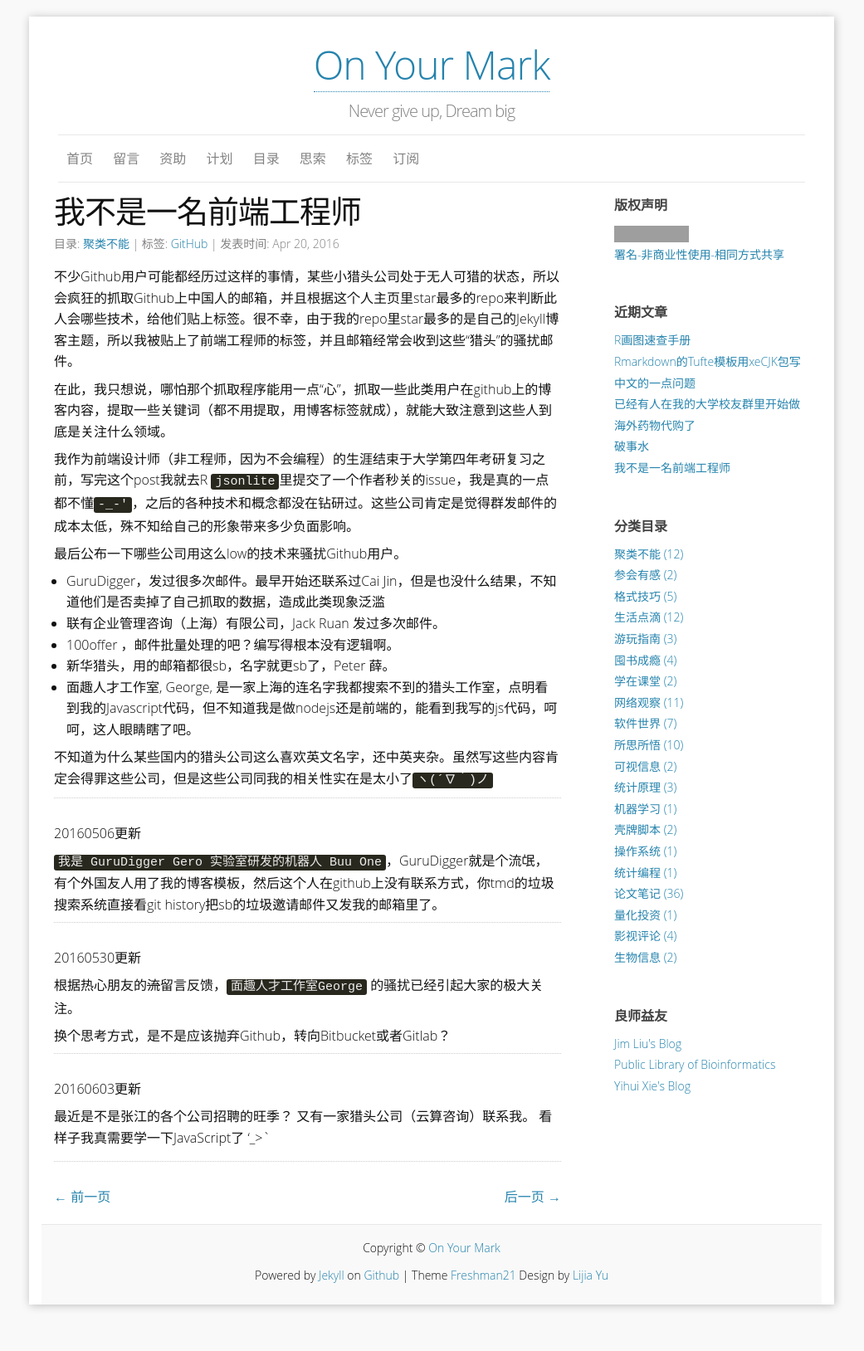
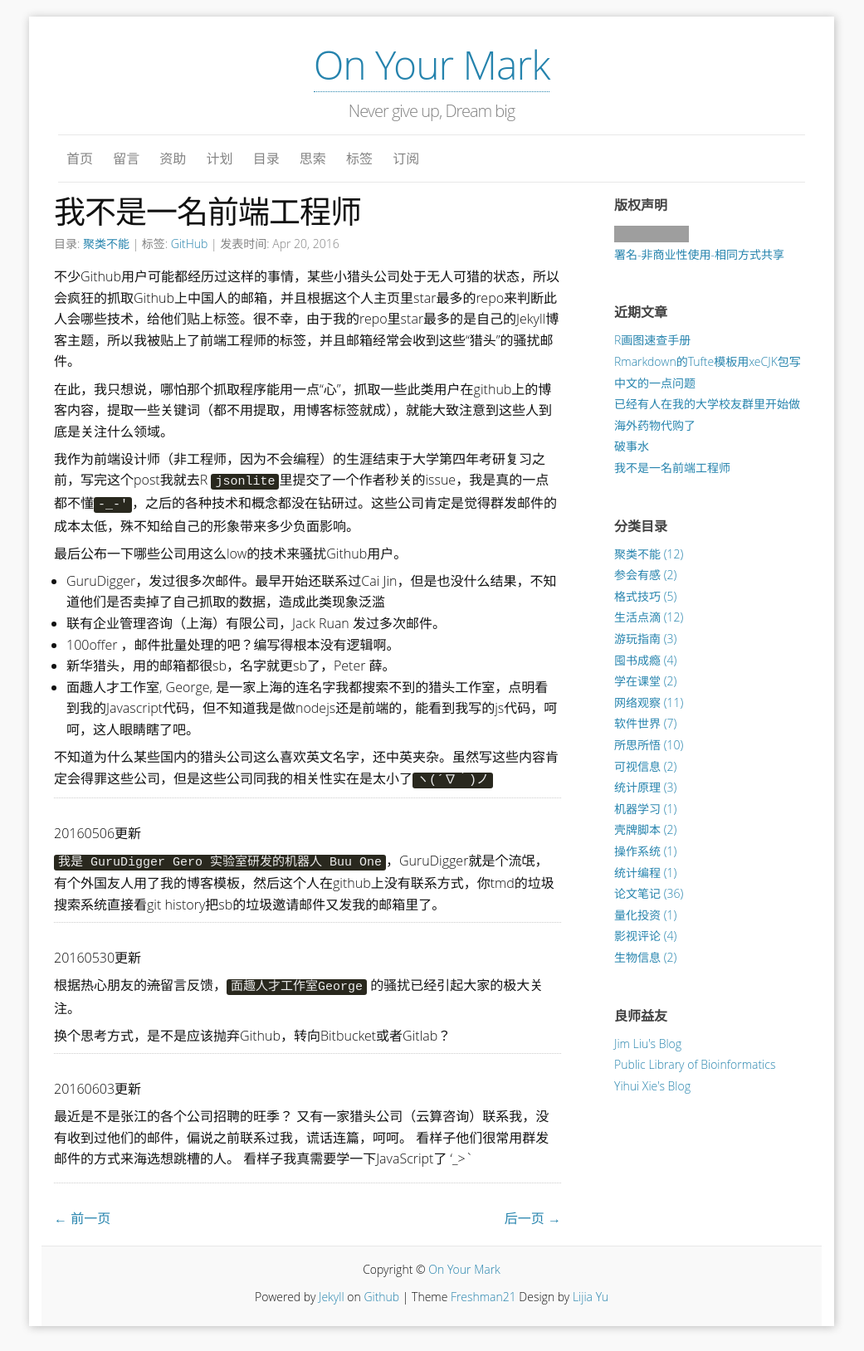
Before and after one commit to yulijia/cn, a Jekyll site: the page built from _posts/2016-04-20-I-am-not-a-frontend-engineer.md, in a window 1280 px wide. Shown: the whole page at 83% size, without its empty margins (120-1161 px from the left). Built offline with Jekyll 4.4.1, drawn with Linux system fonts in a browser that asks for light colours; some web fonts are replaced; comment, search, counter and statistics services are not loaded; before the commit the page ends 1602 px from its top, so only the background shows below that; grey boxes are pictures that could not be loaded.

Commit message:
update(content): add features

```diff
--- a/_posts/2016-04-20-I-am-not-a-frontend-engineer.md
+++ b/_posts/2016-04-20-I-am-not-a-frontend-engineer.md
@@ -42,5 +42,6 @@ tags:
 
 20160603更新
 
-最近是不是张江的各个公司招聘的旺季？ 又有一家猎头公司（云算咨询）联系我。
+最近是不是张江的各个公司招聘的旺季？ 又有一家猎头公司（云算咨询）联系我，没有收到过他们的邮件，偏说之前联系过我，谎话连篇，呵呵。
+看样子他们很常用群发邮件的方式来海选想跳槽的人。
 看样子我真需要学一下JavaScript了 '_>`
```
